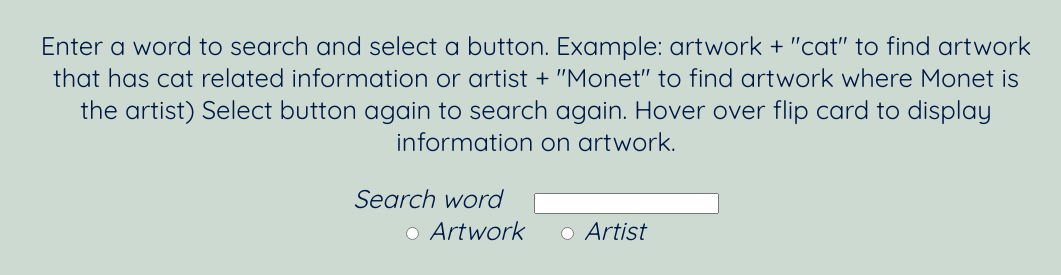
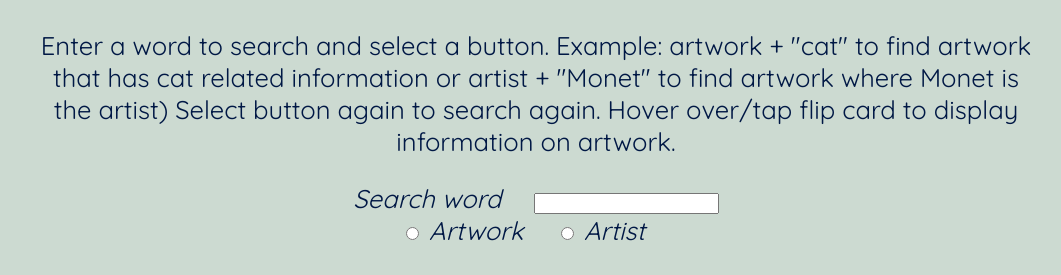
Before and after one commit to mannsn/suzy-mann-haumea-openapi, a plain HTML site: page index.html in a window 1280 px wide. Shown: the part 192-467 px from the top of the page, without its empty margins (104-1165 px from the left). Drawn offline with Linux system fonts and the light colour scheme; a web font is replaced by a local one.

Commit message:
update instructions again

```diff
--- a/index.html
+++ b/index.html
@@ -41,7 +41,7 @@
         Enter a word to search and select a button. Example: artwork + "cat" to
         find artwork that has cat related information or artist + "Monet" to
         find artwork where Monet is the artist) Select button again to search
-        again. Hover over flip card to display information on artwork.
+        again. Hover over/tap flip card to display information on artwork.
       </p>
 
       <form id="wordFormId" name="Word to Search" autocomplete="on">
```
Also changed, not shown: 1 other file.
